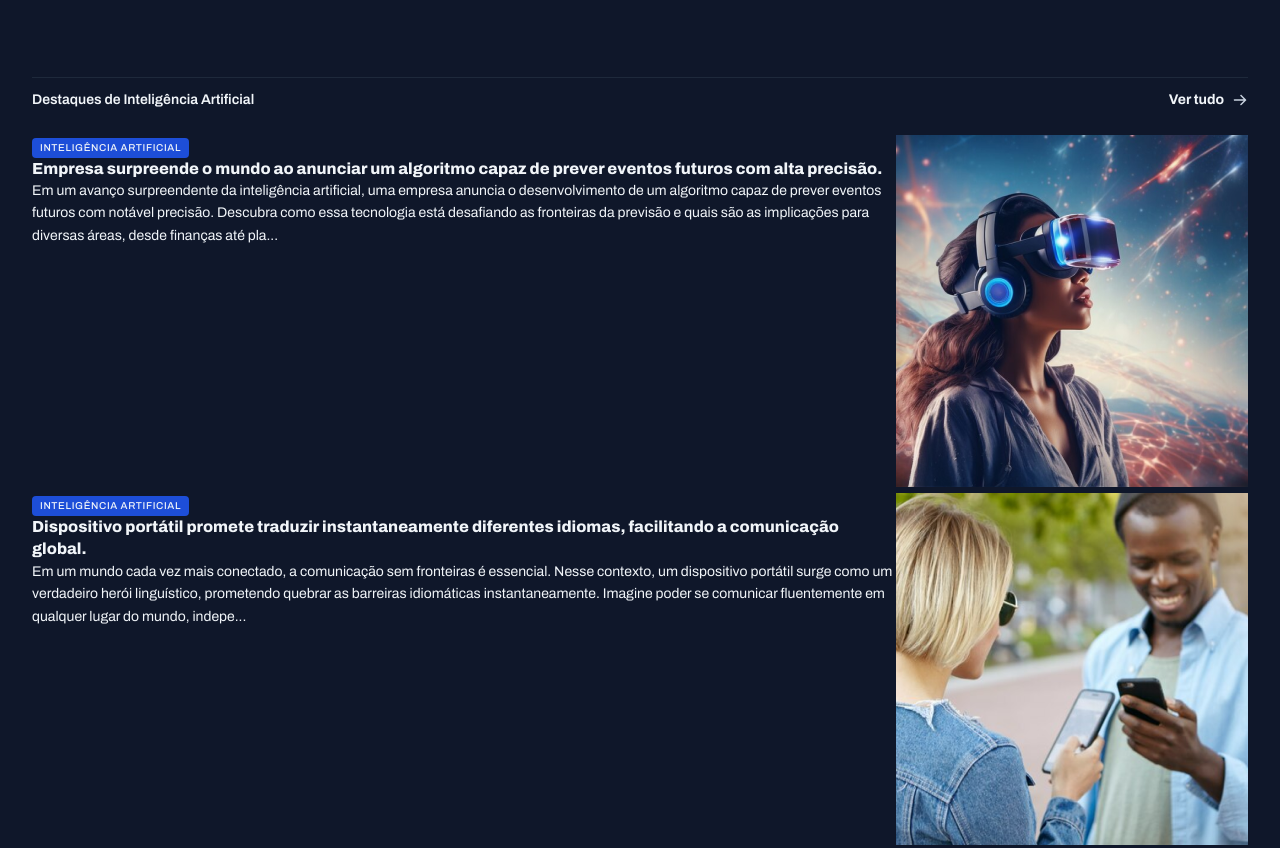
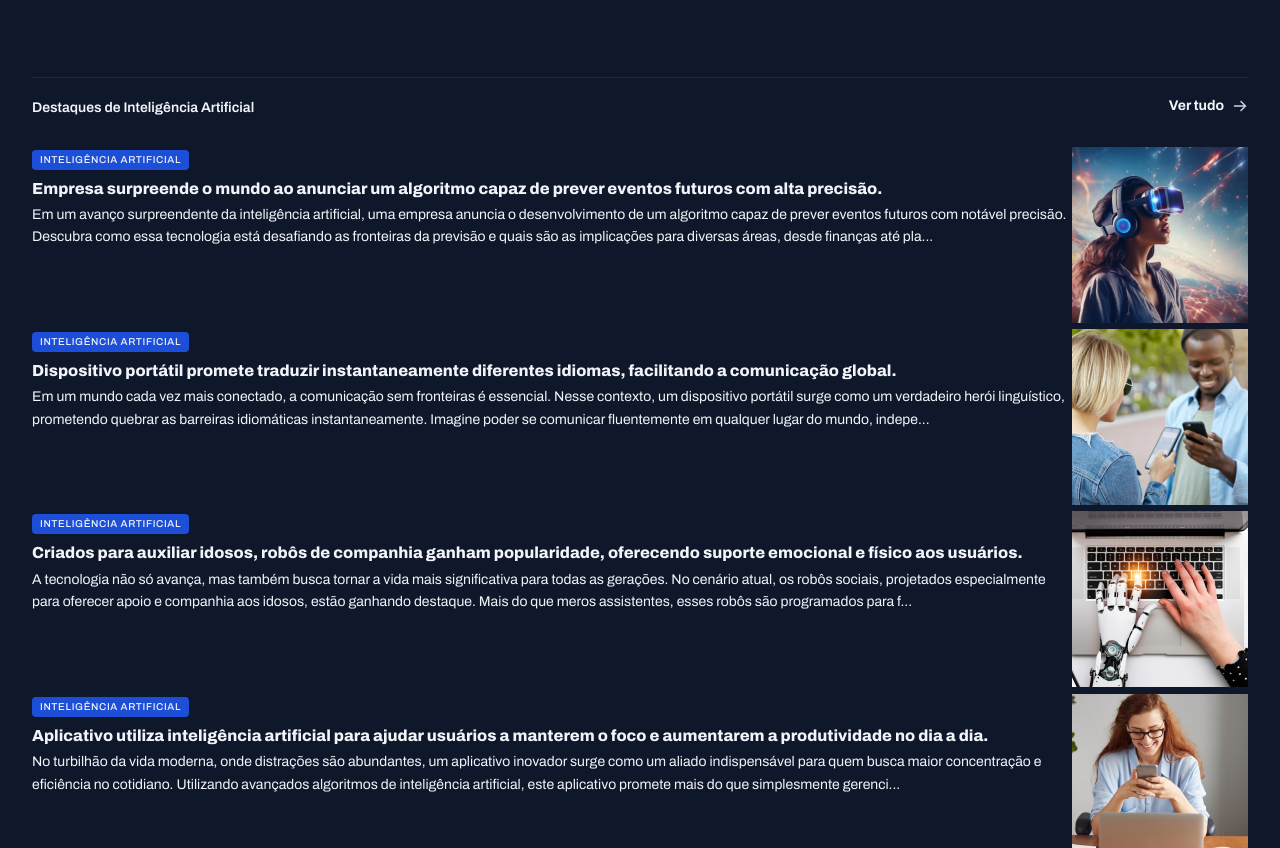
Before and after one commit to Cesar19Augusto/Curso_FullStack_Rocketseat, a plain HTML site: page Projeto Portal de noticias/index.html in a window 1280 px wide. Shown: the part 986-1834 px from the top of the page. Drawn offline with Linux system fonts and the light colour scheme.

Commit message:
estrutura das 2 ultimas seções

```diff
--- a/Projeto Portal de noticias/styles/global.css
+++ b/Projeto Portal de noticias/styles/global.css
@@ -55,6 +55,8 @@ img {
 main {
     margin-top: 40px;
     gap: 80px;
+
+    grid-template-areas: "";
 }
 
 .content-tag {
--- a/Projeto Portal de noticias/styles/sections.css
+++ b/Projeto Portal de noticias/styles/sections.css
@@ -82,3 +82,15 @@ section header {
         }
     }
 }
+
+#ai{
+    img{
+        width: 176px;
+        aspect-ratio: 1/1;
+        object-fit: cover;
+    }
+    h3{
+        margin-block: 8px 4px;
+
+    }
+}
```
